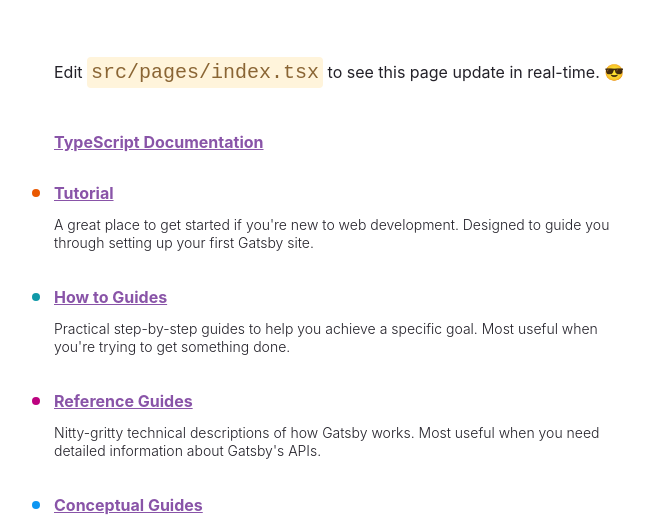
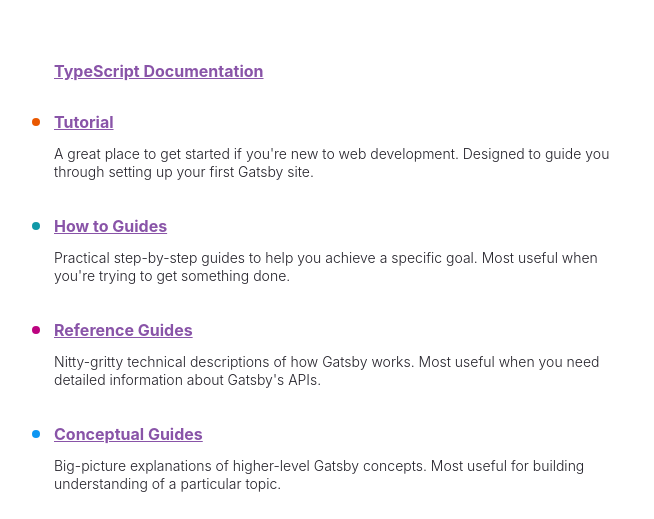
Before and after one commit to paper-spa/actions-pages-gatsby, a Gatsby site: page / in a window 1280 px wide. Shown: the part 224-743 px from the top of the page, without its empty margins (50-704 px from the left). Built offline with nearby package versions, Linux system fonts and the light colour scheme; Gatsby itself is replaced by a stand-in of ours.

Commit message:
Update index.tsx

```diff
--- a/src/pages/index.tsx
+++ b/src/pages/index.tsx
@@ -136,10 +136,6 @@ const IndexPage = () => {
         <span style={headingAccentStyles}>— you just made a Gatsby site! </span>
         🎉🎉🎉
       </h1>
-      <p style={paragraphStyles}>
-        Edit <code style={codeStyles}>src/pages/index.tsx</code> to see this page
-        update in real-time. 😎
-      </p>
       <ul style={listStyles}>
         <li style={docLinkStyle}>
           <a
```
